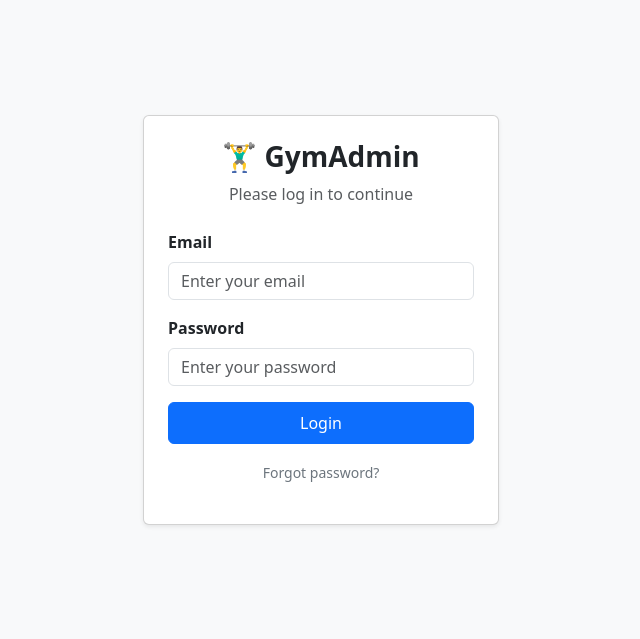
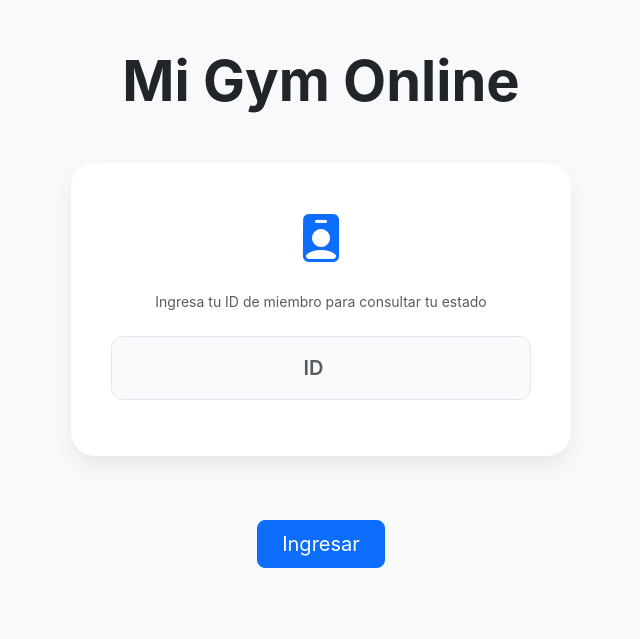
Before and after one commit to chrisortega/gym_api, a Flask app: page / in a window 1280 px wide. Shown: the top 639 px of the page, without its empty margins (319-959 px from the left). Run offline with Flask 3, Linux system fonts and the light colour scheme.

Commit message:
adding new index pag

```diff
--- a/templates/index.html
+++ b/templates/index.html
@@ -3,23 +3,52 @@
 {% block title %}GymAdmin{% endblock %}
 
 {% block content %}
-<div class="row justify-content-center align-items-center" style="min-height: 80vh;">
-  <div class="col-sm-10 col-md-8 col-lg-4">
-    <div class="card p-4 shadow-sm">
+<!-- Independent Main Content Section -->
+<main class="container py-5">
+  <div class="row justify-content-center text-center">
+    <div class="col-md-8">
+      <h1 class="display-4 fw-bold mb-3">Mi Gym Online</h1>
+      <p class="lead text-muted">
+        {% include "user_history.html" %}
+
+      </p>
+      <!-- Trigger Button for the Login Modal -->
+      <button type="button" class="btn btn-primary btn-lg px-4 mt-3" data-bs-toggle="modal"
+        data-bs-target="#loginModal">
+        Ingresar
+      </button>
+    </div>
+  </div>
+</main>
+
+<!-- Independent Login Modal Section -->
+<div class="modal fade" id="loginModal" tabindex="-1" aria-labelledby="loginModalLabel" aria-hidden="true">
+  <div class="modal-dialog modal-dialog-centered">
+    <div class="modal-content p-2 shadow">
+
+      <!-- Modal Header -->
+      <div class="modal-header border-0 pb-0">
+        <button type="button" class="btn-close" data-bs-dismiss="modal" aria-label="Close"></button>
+      </div>
+
+      <!-- Modal Body (Your Original Form) -->
+      <div class="modal-body">
         <div class="text-center mb-4">
-        <h3 class="fw-bold">🏋️‍♂️ GymAdmin</h3>
+          <h3 class="fw-bold" id="loginModalLabel">🏋️‍♂️ GymAdmin</h3>
           <p class="text-muted mb-0">Please log in to continue</p>
         </div>
 
         <form id="loginForm">
           <div class="mb-3">
             <label for="username" class="form-label fw-semibold">Email</label>
-          <input type="email" id="username" name="username" class="form-control" required placeholder="Enter your email">
+            <input type="email" id="username" name="username" class="form-control" required
+              placeholder="Enter your email">
           </div>
 
           <div class="mb-3">
             <label for="password" class="form-label fw-semibold">Password</label>
-          <input type="password" id="password" name="password" class="form-control" required placeholder="Enter your password">
+            <input type="password" id="password" name="password" class="form-control" required
+              placeholder="Enter your password">
           </div>
 
           <button type="submit" class="btn btn-primary w-100 py-2">Login</button>
@@ -31,8 +60,11 @@
 
         <div id="message" class="text-center mt-3 text-info small"></div>
       </div>
+
     </div>
   </div>
+</div>
+
 
 <script>
   // Redirect if already logged in
@@ -57,7 +89,7 @@
     try {
       const res = await fetch('/api/login', {
         method: 'POST',
-        headers: {'Content-Type': 'application/json'},
+        headers: { 'Content-Type': 'application/json' },
         body: JSON.stringify(data)
       });
 
--- a/templates/user_history.html
+++ b/templates/user_history.html
@@ -3,7 +3,10 @@
 
 {% block content %}
 <style>
-  body { background-color: #f8fafc; font-family: "Inter", sans-serif; }
+  body {
+    background-color: #f8fafc;
+    font-family: "Inter", sans-serif;
+  }
 
   .lookup-card {
     background: white;
@@ -72,23 +75,14 @@
       <div class="mb-3">
         <i class="bi bi-person-badge-fill text-primary" style="font-size: 3rem;"></i>
       </div>
-      <h3 class="fw-bold text-dark">Mi Historial</h3>
       <p class="text-muted small">Ingresa tu ID de miembro para consultar tu estado</p>
     </div>
 
     <div class="mb-3">
-      <input type="number" class="form-control form-control-lg text-center" id="userIdInput" placeholder="Member ID">
+      <input type="number" class="form-control form-control-lg text-center" id="userIdInput" placeholder="ID">
     </div>
 
-    <button id="searchBtn" class="btn btn-premium btn-primary w-100 mb-3">
-      <i class="bi bi-search me-2"></i>Consultar Historial
-    </button>
 
-    <div class="text-center">
-      <a href="/" class="text-secondary small text-decoration-none fw-semibold">
-        <i class="bi bi-arrow-left me-1"></i>Volver al Login
-      </a>
-    </div>
   </div>
 
   <div id="resultArea" class="d-none">
@@ -117,21 +111,20 @@
 </div>
 
 <script>
-  const searchBtn = document.getElementById("searchBtn");
   const input = document.getElementById("userIdInput");
 
-  input.addEventListener("keypress", (e) => e.key === "Enter" && searchBtn.click());
+  input.addEventListener("keypress", (e) => e.key === "Enter" && consultar());
 
-  searchBtn.addEventListener("click", async () => {
+  async function consultar() {
     const userId = input.value.trim();
+    const error = document.getElementById("errorArea");
     if (!userId) return;
-
-    searchBtn.disabled = true;
-    searchBtn.innerHTML = '<span class="spinner-border spinner-border-sm"></span>';
 
     try {
       const res = await fetch(`/api/public/history/${userId}`);
-      if (!res.ok) throw new Error("Miembro no encontrado");
+      if (res.ok) {
+        error.classList.add("d-none");
+      }
 
       const data = await res.json();
 
@@ -151,20 +144,20 @@
       list.innerHTML = data.entries.map(e => `
         <div class="entry-item">
           <span class="fw-semibold text-dark">${new Date(e).toLocaleDateString()}</span>
-          <span class="text-muted small">${new Date(e).toLocaleTimeString([], {hour: '2-digit', minute:'2-digit'})}</span>
+          <span class="text-muted small">${new Date(e).toLocaleTimeString([], { hour: '2-digit', minute: '2-digit' })}</span>
         </div>
       `).join('') || '<div class="text-center text-muted small py-3">Sin registros de entrada</div>';
 
       document.getElementById("searchView").classList.add("d-none");
       document.getElementById("resultArea").classList.remove("d-none");
     } catch (err) {
-      const error = document.getElementById("errorArea");
-      error.textContent = "❌ " + err.message;
+
+      error.textContent = "❌ No encontrado";
       error.classList.remove("d-none");
     } finally {
-      searchBtn.disabled = false;
-      searchBtn.innerHTML = '<i class="bi bi-search me-2"></i>Consultar Historial';
+
+
     }
-  });
+  }
 </script>
 {% endblock %}
```
Lines whose indentation alone changed are shown as unchanged.
